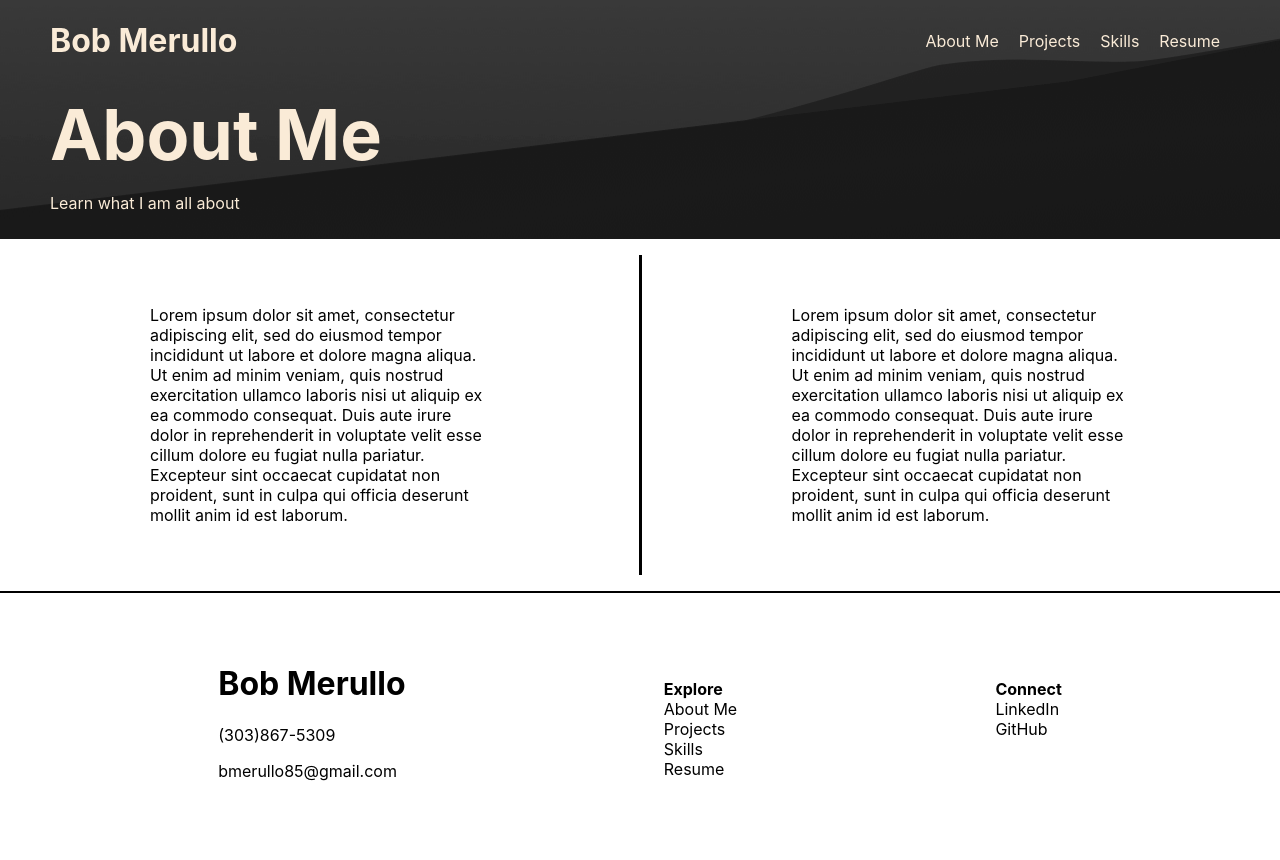
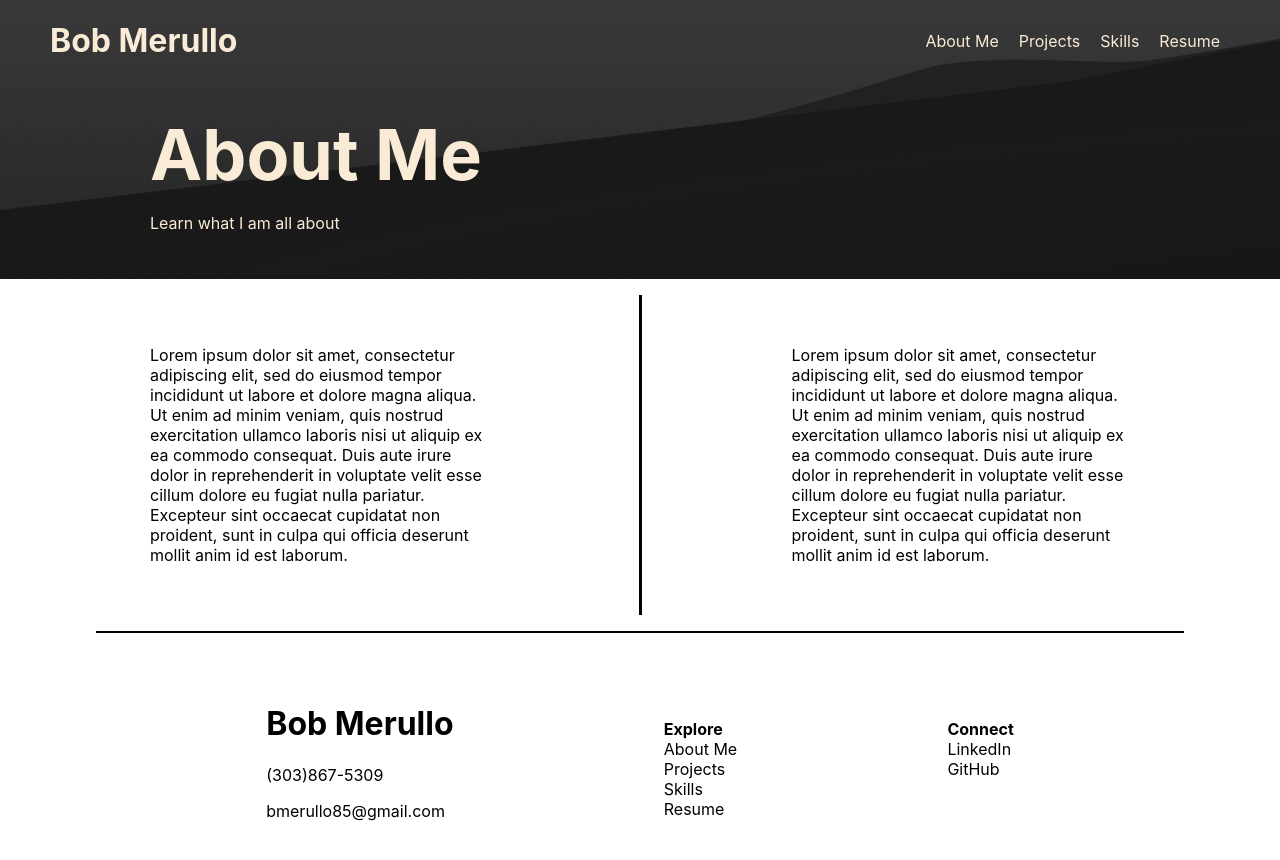
Before and after one commit to BMerullo/Bob-portfolio, a React (Create React App) app in the folder client/: page / in a window 1280 px wide. Shown: the top 860 px of the page. Built offline with nearby package versions, Linux system fonts and the light colour scheme.

Commit message:
About us css commit

```diff
--- a/client/src/App.css
+++ b/client/src/App.css
@@ -29,6 +29,9 @@ footer {
   align-items:baseline;
   justify-content: space-evenly;
   padding: 50px 0px;
+  width: 85%;
+  margin: auto;
+
 }
 
 .list-label {
@@ -41,7 +44,8 @@ footer {
 }
 
 .top-banner-title {
-  padding:  10px 50px;
+  /* padding:  10px 50px; */
+  padding: 30px 0px 30px 150px;
 }
 
 .content {
```
